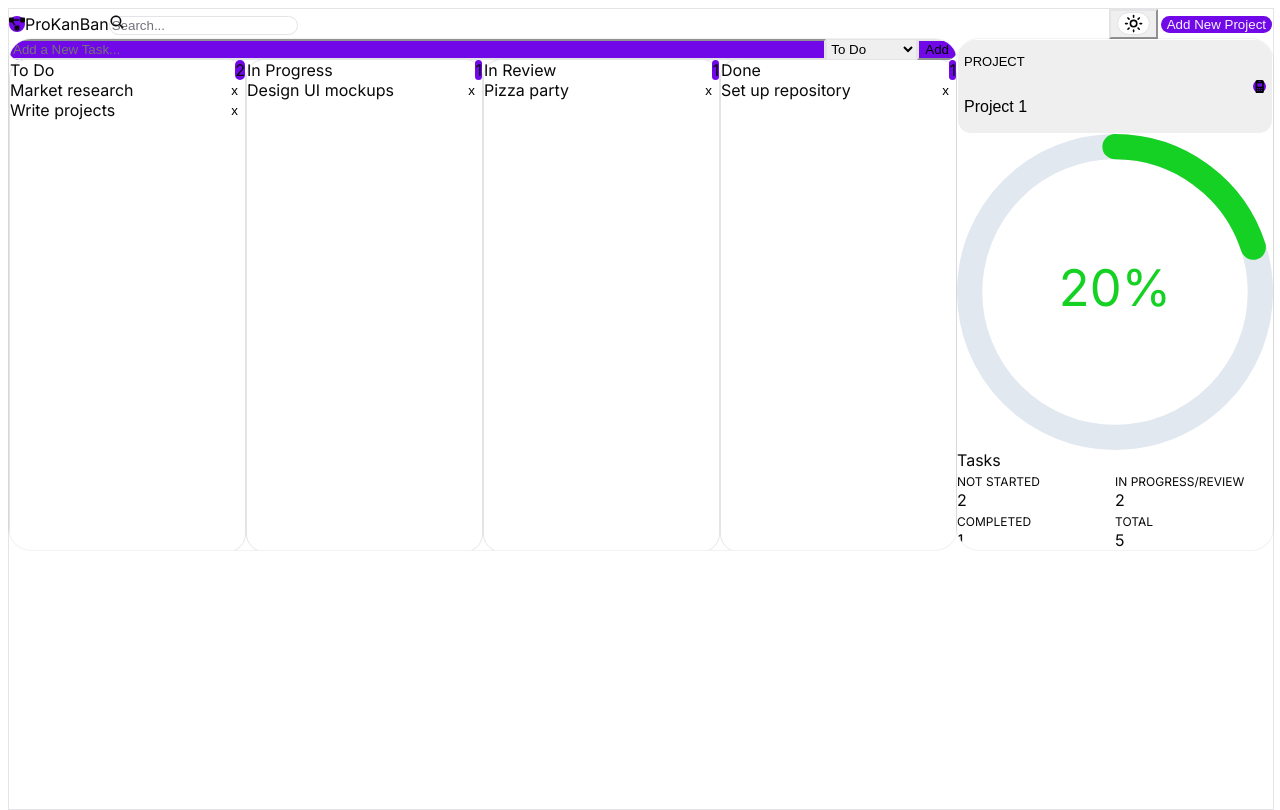
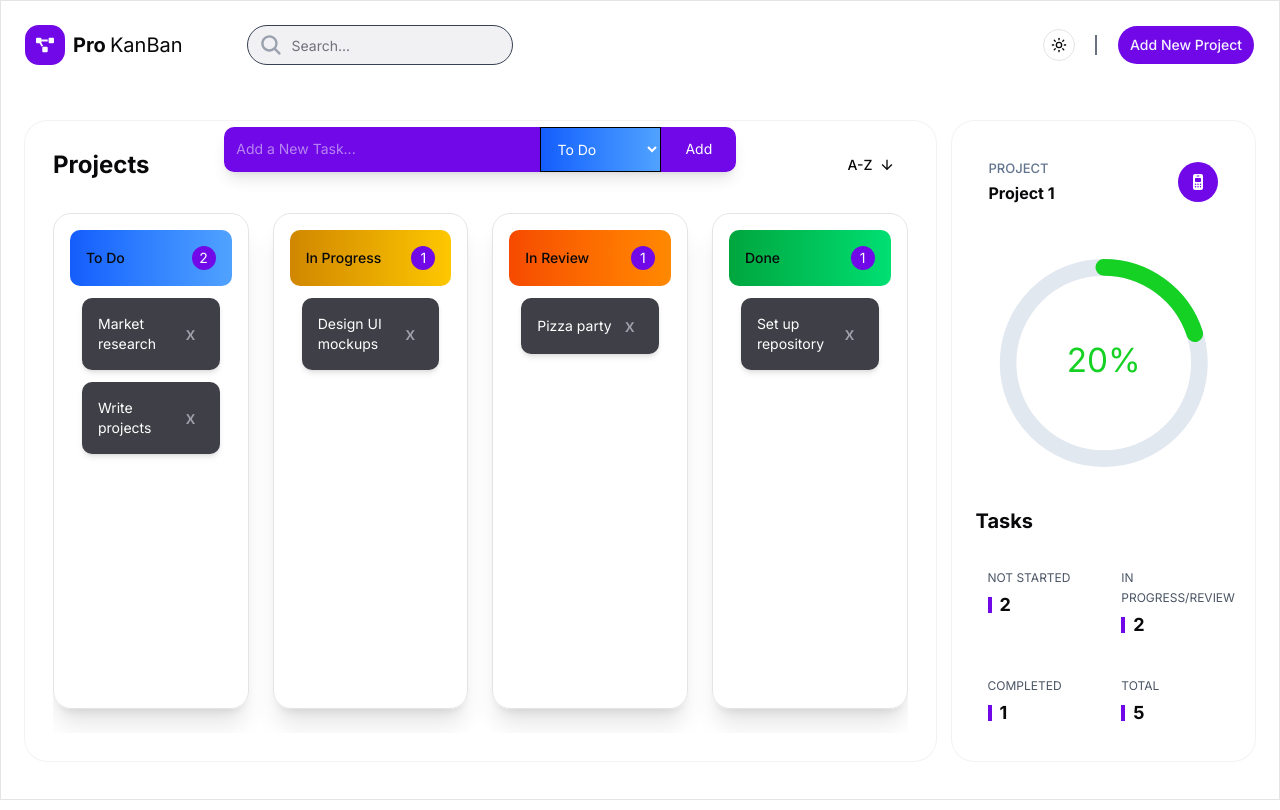
Before and after one commit to SilentD3ath7/NP-KanBan-Assessment, a Next.js app: page / in a window 1280 px wide. Built offline with nearby package versions, Linux system fonts and the light colour scheme; a web font is replaced by a local one.

Commit message:
fixed hydration error and restored shadcn

```diff
--- a/app/Components/drop-downs/project-selection/project-selection.tsx
+++ b/app/Components/drop-downs/project-selection/project-selection.tsx
@@ -11,7 +11,6 @@ import { IconType } from "react-icons/lib";
 import { FaFlagCheckered } from "react-icons/fa6";
 import ProjectCommandItems from "./project-command-items";
 import { useState } from "react";
-import { useTheme } from "next-themes";
 
 export type Project = {
     id: string;
@@ -40,9 +39,6 @@ export const projects: Project[] = [
 
 export default function ProjectSelectionDropDown() {
 
-    const { theme } = useTheme();
-    const bgColor = theme === "dark" ? "bg-gray-600" : "bg-gray-100";
-
     // Selected project state
     const [selectedProject, setSelectedProject] = useState<Project>(projects[0])
 
@@ -51,7 +47,7 @@ export default function ProjectSelectionDropDown() {
     // JSX
     return (
         <Popover>
-            <PopoverTrigger render={<Button variant="ghost" className={`w-full flex justify-between py-9 rounded-xl ${bgColor}`}/>}>
+            <PopoverTrigger render={<Button variant="ghost" className={`w-full flex justify-between py-9 rounded-xl dark:bg-gray-600`}/>}>
 
                 {/* Show the name of the selected project state */}
                 <div className="flex items-start flex-col text-[16px] gap-1">
--- a/app/Components/nav-bar/search-bar.tsx
+++ b/app/Components/nav-bar/search-bar.tsx
@@ -1,16 +1,13 @@
 import { Input } from "@/components/ui/input";
-import { useTheme } from "next-themes";
 import { IoSearch } from "react-icons/io5";
 
 export default function SearchBar() {
-    const { theme } = useTheme();
-
-    const style = theme === "dark" ? "bg-transparent border-gray-700 text-white" : "bg-white border-gray-300 text-black";
     return (
         <div className="relative">
             <IoSearch className="absolute text-2xl left-3 top-2 text-gray-400"/>
             <Input
-                className={`${style} border rounded-3xl h-10 pl-11 shadow-none focus-visible:ring-1 focus-visible:ring-gray-400`}
+                className={`dark:bg-transparent border-gray-700 text-white
+                border rounded-3xl h-10 pl-11 shadow-none focus-visible:ring-1 focus-visible:ring-gray-400`}
                 placeholder="Search..."/>
         </div>
     );
--- a/app/Components/project-area.tsx
+++ b/app/Components/project-area.tsx
@@ -3,7 +3,6 @@ import { useState } from "react";
 import { Button } from "@/components/ui/button";
 import { MdOutlineSortByAlpha } from "react-icons/md";
 import { SortingDropDown } from "./drop-downs/sorting-drop-down";
-import { useTheme } from "next-themes";
 import { ColumnsState, ColumnKey, TaskItem } from "./types";
 
 type ProjectsAreaProps = {
@@ -22,8 +21,6 @@ export default function ProjectsArea({ columns, setColumns }: ProjectsAreaProps)
     const [activeColumns, setActiveColumns] = useState<ColumnKey>("toDo");
     const [draggedItem, setDraggedItem] = useState<DraggedItem | null>(null);
 
-    const { theme } = useTheme();
-    const bgColor = theme === "dark" ? "bg-black" : "bg-gray-100";
     const columnStyles = {
         toDo: {
             header: "bg-gradient-to-r from-blue-600 to-blue-400",
@@ -149,7 +146,7 @@ export default function ProjectsArea({ columns, setColumns }: ProjectsAreaProps)
 
                     // Parent container for the columns
                     <div key={columnId}
-                    className={`w-full h-full border p-4 rounded-2xl ${bgColor} shadow-xl`}
+                    className={`w-full h-full border p-4 rounded-2xl dark:bg-black shadow-xl`}
                     onDragOver={(e) => handleDragover(e)}
                     onDrop={(e) => handleDrop(e, columnId)}>
 
--- a/app/Components/right-side-bar/tasks-stats.tsx
+++ b/app/Components/right-side-bar/tasks-stats.tsx
@@ -1,4 +1,3 @@
-import { useTheme } from "next-themes";
 import { Separator } from "@base-ui/react";
 import { RightSideBarProps } from "../types"
 
@@ -33,11 +32,8 @@ export default function TasksStats({notStarted, inProgressAndReview, completedTa
 }
 
 function SingleCard({ statCard }: {statCard: TaskCard}) {
-    const { theme } = useTheme();
-    const bgColor = theme === "dark" ? "bg-black" : "bg-gray-100";
-
     return (
-        <div className={`p-3 ${bgColor} rounded-xl`}>
+        <div className={`p-3 dark:bg-black rounded-xl`}>
 
             {/* Label of each stat card */}
             <span className="text-gray-600 text-[12px]">{statCard.label.toUpperCase()}</span>
--- a/app/globals.css
+++ b/app/globals.css
@@ -1,6 +1,6 @@
-@tailwind base;
-@tailwind components;
-@tailwind utilities;
+@import "tailwindcss";
+@import "tw-animate-css";
+@import "shadcn/tailwind.css";
 
 @custom-variant dark (&:is(.dark *));
 
--- a/app/mode-toggle.tsx
+++ b/app/mode-toggle.tsx
@@ -17,12 +17,10 @@ export function ModeToggle() {
 
   return (
     <DropdownMenu>
-      <DropdownMenuTrigger>
-        <Button variant="outline" size="icon">
+      <DropdownMenuTrigger render={<Button variant="outline" size="icon" />}>
           <Sun className="h-[1.2rem] w-[1.2rem] scale-100 rotate-0 transition-all dark:scale-0 dark:-rotate-90" />
           <Moon className="absolute h-[1.2rem] w-[1.2rem] scale-0 rotate-90 transition-all dark:scale-100 dark:rotate-0" />
           <span className="sr-only">Toggle theme</span>
-        </Button>
       </DropdownMenuTrigger>
       <DropdownMenuContent align="end">
         <DropdownMenuItem onClick={() => setTheme("light")}>
--- a/app/page.tsx
+++ b/app/page.tsx
@@ -1,6 +1,5 @@
 "use client";
 
-import { useTheme } from "next-themes";
 import { useState } from "react";
 import { ColumnsState } from "./Components/types";
 import Navbar from "./Components/nav-bar/nav-bar";
@@ -8,11 +7,6 @@ import ProjectsArea from "./Components/project-area";
 import RightSideBar from "./Components/right-side-bar/right-side-bar";
 
 export default function Home() {
-  const { theme } = useTheme();
-
-  const bgColor = theme === "dark" ? "bg-slate-900" : "bg-gray-200";
-
-  // Initial columns of the different boards
   const [columns, setColumns] = useState<ColumnsState>({
     toDo:
       {
@@ -50,7 +44,7 @@ export default function Home() {
   const completedTasks = columns.done.items.length;
 
   return (
-    <div className={`${bgColor} border min-h-screen w-full`}>
+    <div className={`dark:bg-slate-900 border min-h-screen w-full`}>
       <Navbar/>
       <div className="grid grid-cols-[3fr_1fr] px-6 mt-8 shantellSans gap-4">
         <ProjectsArea columns={columns} setColumns={setColumns}/>
--- a/package.json
+++ b/package.json
@@ -22,7 +22,6 @@
     "react-circular-progressbar": "^2.2.0",
     "react-dom": "19.3.0",
     "react-icons": "^5.7.0",
-    "shadcn": "^1.0.0",
     "tw-animate-css": "^1.4.0"
   },
   "devDependencies": {
@@ -32,6 +31,7 @@
     "@types/react-dom": "^19",
     "eslint": "^9",
     "eslint-config-next": "16.4.6",
+    "shadcn": "^4.23.0",
     "tailwindcss": "4.3.3",
     "typescript": "^5"
   }
```
Also changed, not shown: components.json, 1 other file (tests, documents, lock files or other folders).
